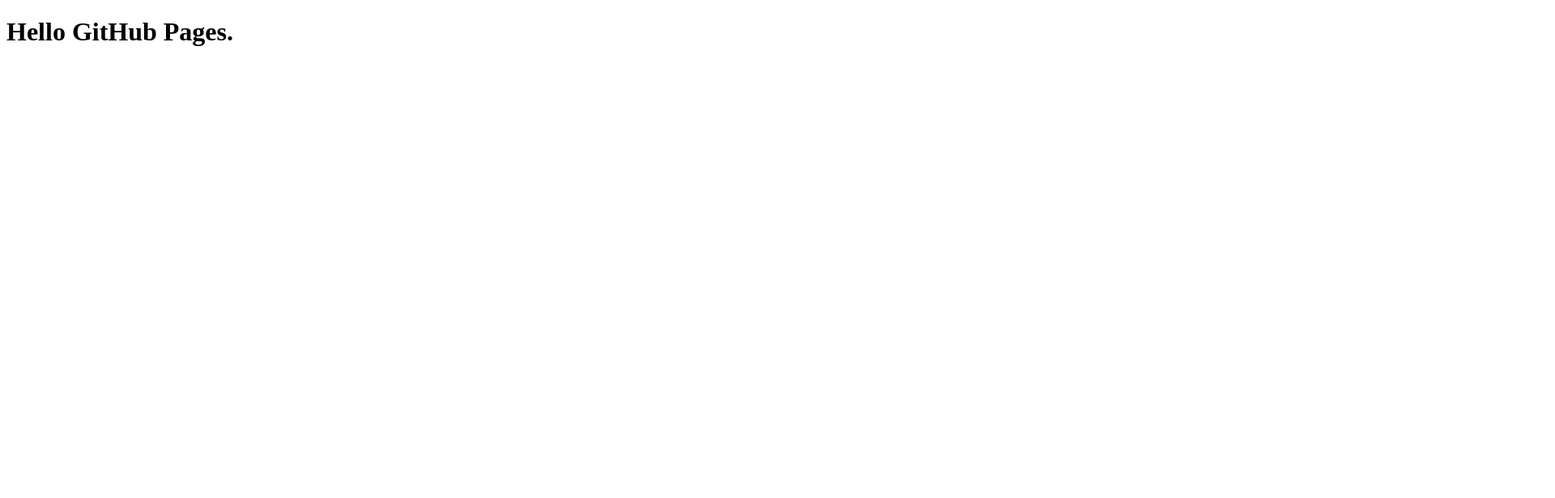
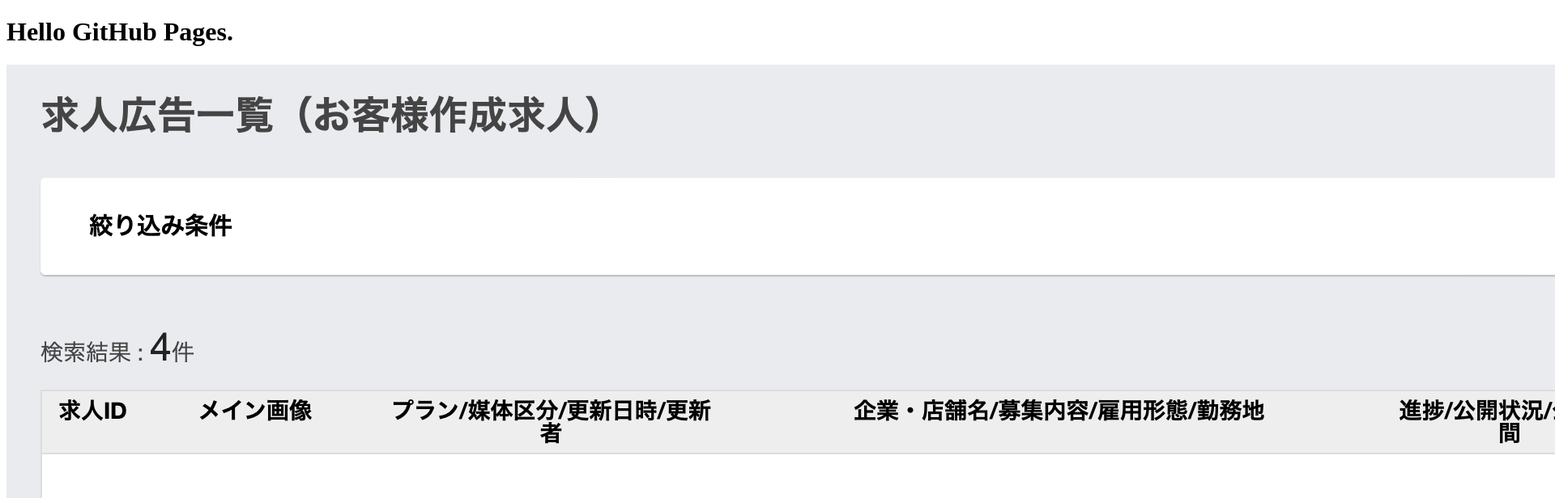
Before and after one commit to radical-t-taira/github.io, a plain HTML site: page index.html in a window 1280 px wide. Shown: the top 616 px of the page at 81% size, 1920 px wide, since content can reach past the window. Drawn offline with Linux system fonts and the light colour scheme.

Commit message:
add img tag

```diff
--- a/index.html
+++ b/index.html
@@ -6,5 +6,6 @@
 </head>
 <body>
 <h1>Hello GitHub Pages.</h1>
+<img src="images/image0001.png" alt="image0001.png">
 </body>
 </html>
```
